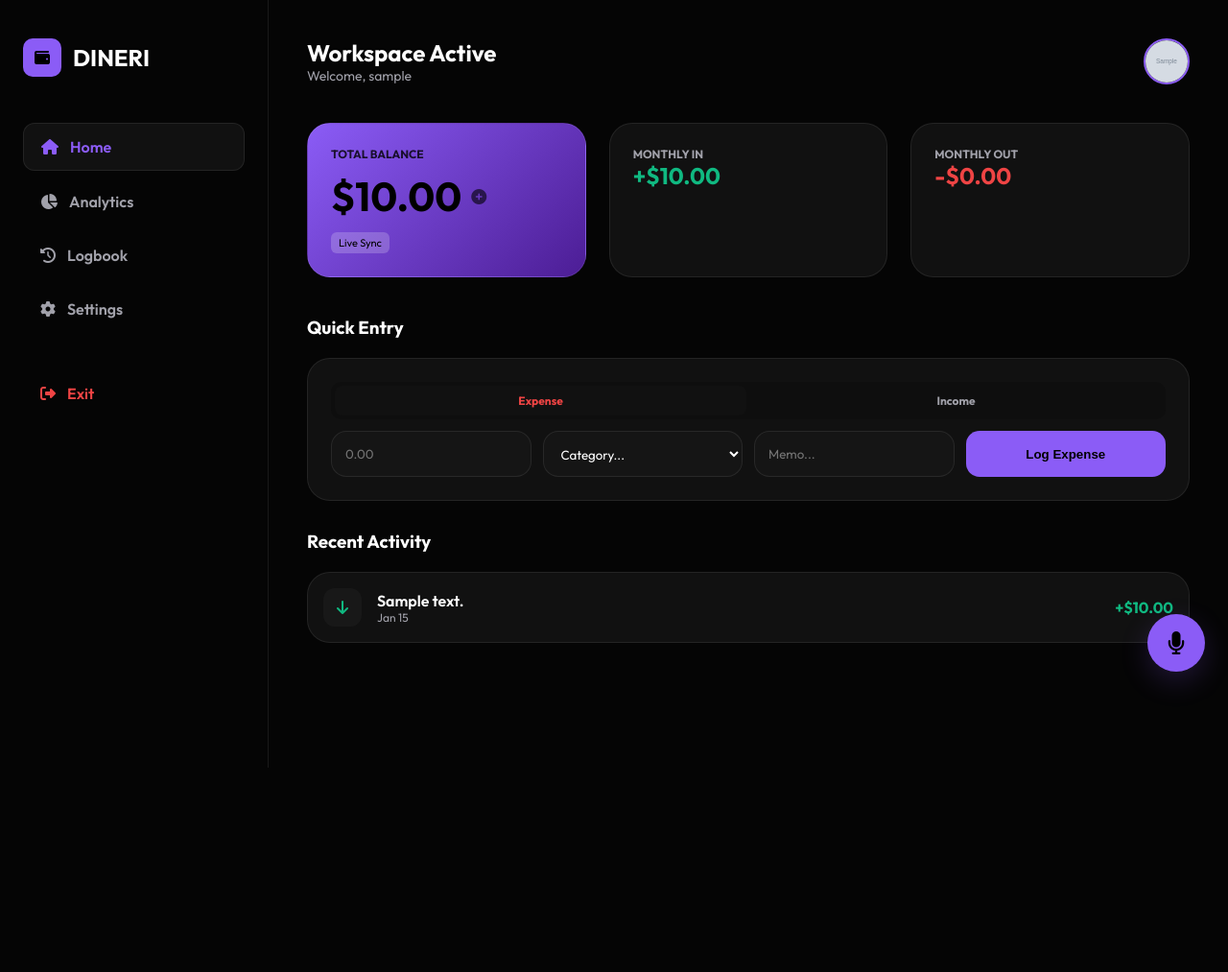
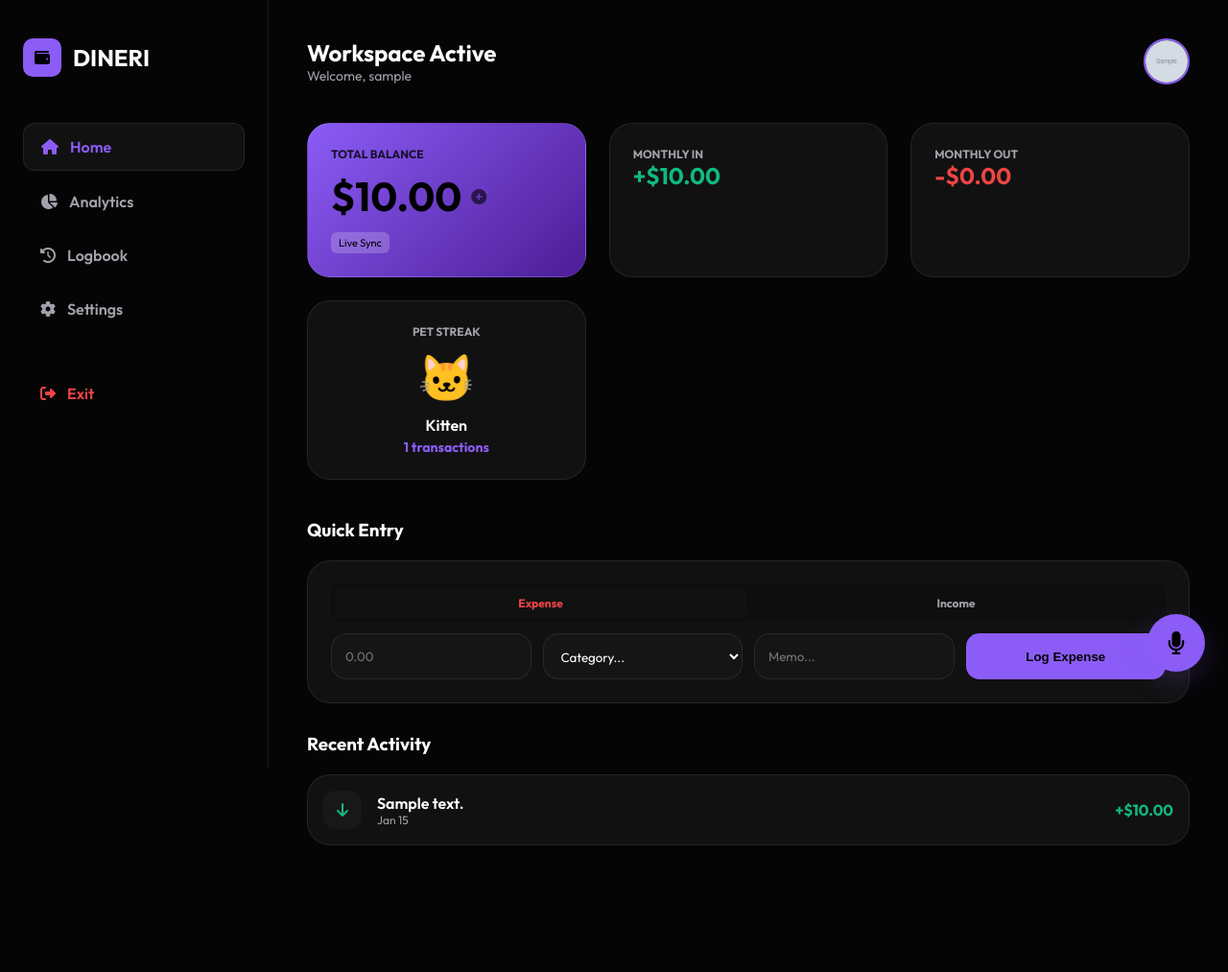
Before and after one commit to Yasine8710/track_it, a PHP site: page /dashboard.php in a window 1280 px wide. Shown: the whole page at 96% size. Before the commit the page ends 800 px from the top, so only its background shows below. Run offline with PHP 8.4, Linux system fonts and the light colour scheme; the visitor is signed in with stand-in values (Sample User, id 1); data comes from the database, SQL or seed files in the repository; both versions use the stored data as it was after the commit; tables that the repository leaves empty hold one stand-in row (values such as "Sample post"); grey boxes marked "Sample" are stand-in pictures.

Commit message:
Add pet streak feature with multiple pet choices
- Add pets and user_pets tables to database
- Implement pet selection in settings
- Add pet streak display on dashboard
- Increment streak on each transaction
- Add light mode theme toggle
- Update database schema and migrations

```diff
--- a/api/transaction.php
+++ b/api/transaction.php
@@ -40,6 +40,10 @@ if ($_SERVER['REQUEST_METHOD'] === 'POST') {
     if ($amount > 0) {
         $stmt = $pdo->prepare("INSERT INTO transactions (user_id, amount, type, category_id, description, transaction_date) VALUES (?, ?, ?, ?, ?, ?)");
         $stmt->execute([$_SESSION['user_id'], $amount, $type, $category_id, $description, $date]);
+
+        // Update pet streak
+        $pdo->exec("UPDATE user_pets SET streak_count = streak_count + 1, last_updated = CURDATE() WHERE user_id = {$_SESSION['user_id']}");
+
         echo json_encode(['success' => true]);
     } else {
         echo json_encode(['success' => false, 'message' => 'Invalid amount']);
--- a/css/style.css
+++ b/css/style.css
@@ -8,6 +8,11 @@
     --text-sub: #A1A1AA;
     --success: #10B981;
     --danger: #EF4444;
+    --surface: rgba(255, 255, 255, 0.06);
+    --surface-strong: rgba(255, 255, 255, 0.1);
+    --input-bg: rgba(255, 255, 255, 0.02);
+    --button-bg: rgba(255, 255, 255, 0.03);
+    --button-color: #FFFFFF;
     --font: 'Outfit', 'Inter', system-ui, sans-serif;
     --transition: 0.4s cubic-bezier(0.16, 1, 0.3, 1);
 }
@@ -15,10 +20,15 @@
 .light {
     --bg: #F9FAFB;
     --card: #FFFFFF;
-    --border: rgba(0, 0, 0, 0.05);
+    --border: rgba(15, 23, 42, 0.08);
     --text-main: #111827;
     --text-sub: #6B7280;
     --accent-glow: rgba(139, 92, 246, 0.1);
+    --surface: rgba(15, 23, 42, 0.04);
+    --surface-strong: rgba(15, 23, 42, 0.08);
+    --input-bg: #F8FAFC;
+    --button-bg: rgba(15, 23, 42, 0.04);
+    --button-color: #111827;
 }
 
 * { margin: 0; padding: 0; box-sizing: border-box; -webkit-font-smoothing: antialiased; }
@@ -29,12 +39,16 @@ body { background-color: var(--bg); color: var(--text-main); font-family: var(--
 
 .btn-glass {
     padding: 12px 24px; border-radius: 14px; font-weight: 600; cursor: pointer; border: 1px solid var(--border);
-    background: rgba(255,255,255,0.03); color: var(--text-main); transition: all var(--transition); display: inline-flex; align-items: center; gap: 8px; text-decoration: none;
+    background: var(--button-bg); color: var(--button-color); transition: all var(--transition); display: inline-flex; align-items: center; gap: 8px; text-decoration: none;
 }
 .btn-glass:hover { background: var(--accent); color: #000; border-color: var(--accent); }
 
-.modern-input { width: 100%; padding: 14px; background: rgba(255,255,255,0.02); border: 1px solid var(--border); border-radius: 16px; color: var(--text-main); outline: none; transition: all var(--transition); font-family: inherit; }
-.modern-input:focus { border-color: var(--accent); background: rgba(139, 92, 246, 0.05); }
+.modern-input { width: 100%; padding: 14px; background: var(--input-bg); border: 1px solid var(--border); border-radius: 16px; color: var(--text-main); outline: none; transition: all var(--transition); font-family: inherit; }
+.modern-input:focus { border-color: var(--accent); background: var(--surface); }
+
+.cat-item { display: flex; justify-content: space-between; align-items: center; padding: 12px; background: var(--surface); border-radius: 12px; border: 1px solid var(--border); margin-bottom: 8px; }
+
+.quick-entry-tabs { display: flex; gap: 4px; background: var(--surface-strong); padding: 4px; border-radius: 10px; margin-bottom: 12px; }
 
 /* Navigation */
 .bottom-nav { position: fixed; bottom: 0; left: 0; right: 0; height: 74px; background: var(--card); border-top: 1px solid var(--border); display: none; align-items: center; justify-content: space-around; z-index: 2000; padding-bottom: env(safe-area-inset-bottom); box-shadow: 0 -10px 40px rgba(0,0,0,0.4); }
--- a/dashboard.php
+++ b/dashboard.php
@@ -59,6 +59,14 @@ $catStats = $stmtStats->fetchAll();
 $stmtCats = $pdo->prepare("SELECT * FROM categories WHERE user_id = ? OR user_id IS NULL");
 $stmtCats->execute([$user_id]);
 $userCats = $stmtCats->fetchAll();
+
+$stmtPets = $pdo->prepare("SELECT * FROM pets ORDER BY name");
+$stmtPets->execute();
+$allPets = $stmtPets->fetchAll();
+
+$stmtUserPet = $pdo->prepare("SELECT up.*, p.name, p.emoji FROM user_pets up JOIN pets p ON up.pet_id = p.id WHERE up.user_id = ?");
+$stmtUserPet->execute([$user_id]);
+$userPet = $stmtUserPet->fetch();
 ?>
 <!DOCTYPE html>
 <html lang="en">
@@ -138,6 +146,14 @@ $userCats = $stmtCats->fetchAll();
                 </div>
                 <div class="premium-card"><p style="color:var(--text-sub); font-size:12px; font-weight:700; text-transform:uppercase;">Monthly In</p><h2 id="dynamic-inflow" style="color:var(--success); font-family:'Outfit';">+$<?= number_format($inflowTotal, 2) ?></h2></div>
                 <div class="premium-card"><p style="color:var(--text-sub); font-size:12px; font-weight:700; text-transform:uppercase;">Monthly Out</p><h2 id="dynamic-outflow" style="color:var(--danger); font-family:'Outfit';">-$<?= number_format($outflowTotal, 2) ?></h2></div>
+                <?php if($userPet): ?>
+                <div class="premium-card" style="text-align:center;">
+                    <p style="color:var(--text-sub); font-size:12px; font-weight:700; text-transform:uppercase;">Pet Streak</p>
+                    <div style="font-size:48px; margin:10px 0;"><?= $userPet['emoji'] ?></div>
+                    <div style="font-weight:600; color:var(--text-main); margin-bottom:4px;"><?= htmlspecialchars($userPet['name']) ?></div>
+                    <div id="pet-streak-display" style="font-size:14px; color:var(--accent); font-weight:700;"><?= $userPet['streak_count'] ?> transactions</div>
+                </div>
+                <?php endif; ?>
             </section>
 
             <section>
@@ -271,6 +287,22 @@ $userCats = $stmtCats->fetchAll();
                         <div class="premium-input-group"><label>Visual Mode</label><select id="themeSelect" class="modern-input"><option value="dark">Obsidian Dark</option><option value="light">Crystal Light</option></select></div>
                     </div>
                     <div class="premium-card">
+                        <h3 style="margin-bottom:20px; font-family:'Outfit';">Pet Companion</h3>
+                        <div class="premium-input-group"><label>Choose Your Pet</label><select id="petSelect" class="modern-input">
+                            <option value="">No Pet</option>
+                            <?php foreach($allPets as $pet): ?>
+                                <option value="<?= $pet['id'] ?>" <?= $userPet && $userPet['pet_id'] == $pet['id'] ? 'selected' : '' ?>><?= $pet['emoji'] ?> <?= htmlspecialchars($pet['name']) ?></option>
+                            <?php endforeach; ?>
+                        </select></div>
+                        <?php if($userPet): ?>
+                            <div style="margin-top:16px; padding:12px; background:var(--surface); border-radius:8px; text-align:center;">
+                                <div style="font-size:32px; margin-bottom:8px;"><?= $userPet['emoji'] ?></div>
+                                <div style="font-weight:600; color:var(--text-main);"><?= htmlspecialchars($userPet['name']) ?></div>
+                                <div id="settings-pet-streak" style="font-size:12px; color:var(--text-sub); margin-top:4px;">Streak: <?= $userPet['streak_count'] ?> transactions</div>
+                            </div>
+                        <?php endif; ?>
+                    </div>
+                    <div class="premium-card">
                         <h3 style="margin-bottom:20px; font-family:'Outfit';">Category Vault</h3>
                         <div style="display:flex; gap:10px; margin-bottom:24px;"><input type="text" id="newCatName" class="modern-input" placeholder="Name..."><button onclick="addCategory()" class="btn-glass" style="width:48px; justify-content:center;"><i class="fas fa-plus"></i></button></div>
                         <div id="cat-list">
@@ -300,6 +332,14 @@ $userCats = $stmtCats->fetchAll();
                     document.getElementById('dynamic-balance').innerText = '$' + data.balance;
                     document.getElementById('dynamic-inflow').innerText = '+$' + data.inflow;
                     document.getElementById('dynamic-outflow').innerText = '-$' + data.outflow;
+                    const petStreakEl = document.getElementById('pet-streak-display');
+                    if(petStreakEl && data.pet_streak !== undefined) {
+                        petStreakEl.innerText = data.pet_streak + ' transactions';
+                    }
+                    const settingsPetStreakEl = document.getElementById('settings-pet-streak');
+                    if(settingsPetStreakEl && data.pet_streak !== undefined) {
+                        settingsPetStreakEl.innerText = 'Streak: ' + data.pet_streak + ' transactions';
+                    }
                 }
             } catch(e) { console.error('Sync failed', e); }
         }
@@ -395,10 +435,22 @@ $userCats = $stmtCats->fetchAll();
             if((await res.json()).success) { alert('Synced.'); location.reload(); }
         };
 
-        document.getElementById('themeSelect').onchange = (e) => { document.documentElement.className = e.target.value; localStorage.setItem('theme', e.target.value); };
+        document.getElementById('petSelect').onchange = async (e) => {
+            const petId = e.target.value;
+            const res = await fetch('api/save_settings.php', { method: 'POST', body: new URLSearchParams({ pet_id: petId }) });
+            if((await res.json()).success) location.reload();
+        };
+
+        const themeSelect = document.getElementById('themeSelect');
+        const applyTheme = (theme) => {
+            document.documentElement.classList.toggle('light', theme === 'light');
+            document.documentElement.classList.toggle('dark', theme === 'dark');
+            localStorage.setItem('theme', theme);
+        };
+        themeSelect.onchange = (e) => applyTheme(e.target.value);
         const savedTheme = localStorage.getItem('theme') || 'dark';
-        document.documentElement.className = savedTheme;
-        document.getElementById('themeSelect').value = savedTheme;
+        themeSelect.value = savedTheme;
+        applyTheme(savedTheme);
 
         const voiceBtn = document.getElementById('voice-btn');
         const SpeechRecognition = window.SpeechRecognition || window.webkitSpeechRecognition;
--- a/includes/db.php
+++ b/includes/db.php
@@ -9,10 +9,49 @@ try {
     $pdo->setAttribute(PDO::ATTR_ERRMODE, PDO::ERRMODE_EXCEPTION);
     $pdo->setAttribute(PDO::ATTR_DEFAULT_FETCH_MODE, PDO::FETCH_ASSOC);
 
-    // Patch to add profile_picture if missing
+    // Patch missing user and category schema columns for older installations
     try {
-        $pdo->exec("ALTER TABLE users ADD COLUMN profile_picture VARCHAR(255) DEFAULT NULL");
-    } catch (Exception $e) {}
+        $pdo->exec("ALTER TABLE users ADD COLUMN IF NOT EXISTS email VARCHAR(255) DEFAULT NULL");
+        $pdo->exec("ALTER TABLE users ADD COLUMN IF NOT EXISTS profile_picture VARCHAR(255) DEFAULT NULL");
+        $pdo->exec("ALTER TABLE users ADD COLUMN IF NOT EXISTS balance DECIMAL(10,2) DEFAULT 0.00");
+        $pdo->exec("ALTER TABLE categories MODIFY COLUMN user_id INT NULL");
+        $pdo->exec("ALTER TABLE categories ADD COLUMN IF NOT EXISTS type ENUM('income', 'expense') NOT NULL DEFAULT 'expense'");
+        $pdo->exec("UPDATE transactions SET type = 'inflow' WHERE type = 'income'");
+        $pdo->exec("UPDATE transactions SET type = 'outflow' WHERE type = 'expense'");
+        $pdo->exec("ALTER TABLE transactions MODIFY COLUMN type ENUM('inflow', 'outflow') NOT NULL DEFAULT 'inflow'");
+
+        // Create pets tables if they don't exist
+        $pdo->exec("CREATE TABLE IF NOT EXISTS pets (
+            id INT AUTO_INCREMENT PRIMARY KEY,
+            name VARCHAR(50) NOT NULL,
+            emoji VARCHAR(10) NOT NULL,
+            description VARCHAR(255) DEFAULT NULL,
+            created_at TIMESTAMP DEFAULT CURRENT_TIMESTAMP
+        )");
+        $pdo->exec("CREATE TABLE IF NOT EXISTS user_pets (
+            id INT AUTO_INCREMENT PRIMARY KEY,
+            user_id INT NOT NULL,
+            pet_id INT NOT NULL,
+            streak_count INT DEFAULT 0,
+            last_updated DATE DEFAULT (CURRENT_DATE),
+            FOREIGN KEY (user_id) REFERENCES users(id) ON DELETE CASCADE,
+            FOREIGN KEY (pet_id) REFERENCES pets(id) ON DELETE CASCADE,
+            UNIQUE KEY unique_user_pet (user_id, pet_id)
+        )");
+
+        // Insert default pets if not exists
+        $pdo->exec("INSERT IGNORE INTO pets (id, name, emoji, description) VALUES
+            (1, 'Kitten', '🐱', 'A cute little kitten that loves to play'),
+            (2, 'Puppy', '🐶', 'An adorable puppy full of energy'),
+            (3, 'Panda', '🐼', 'A gentle panda that eats bamboo'),
+            (4, 'Rabbit', '🐰', 'A fluffy bunny that hops around'),
+            (5, 'Fox', '🦊', 'A clever fox with a bushy tail'),
+            (6, 'Owl', '🦉', 'A wise owl that hoots at night'),
+            (7, 'Penguin', '🐧', 'A waddling penguin from the south'),
+            (8, 'Koala', '🐨', 'A sleepy koala that loves eucalyptus')");
+    } catch (Exception $e) {
+        // Ignore migration errors, since this is a best-effort schema patch.
+    }
 
 } catch (PDOException $e) {
     // Attempt to create database if it doesn't exist (first run helper)
```
Also changed, not shown: api/data.php (+14 -1 lines), api/save_settings.php (+14 -0 lines), database.sql (+37 -3 lines), db_fix.sql (+8 -1 lines), db_update.php (+10 -7 lines), fix_db.php (+9 -2 lines).
